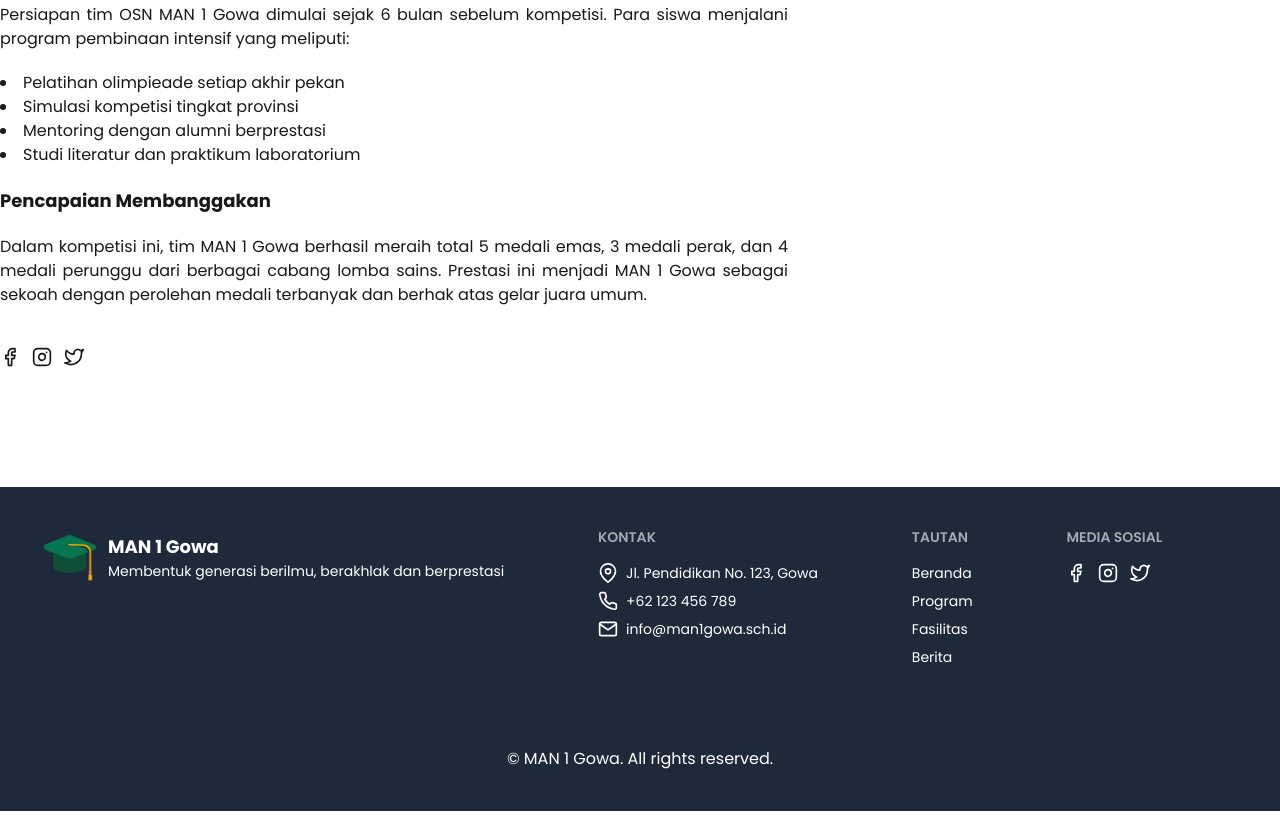
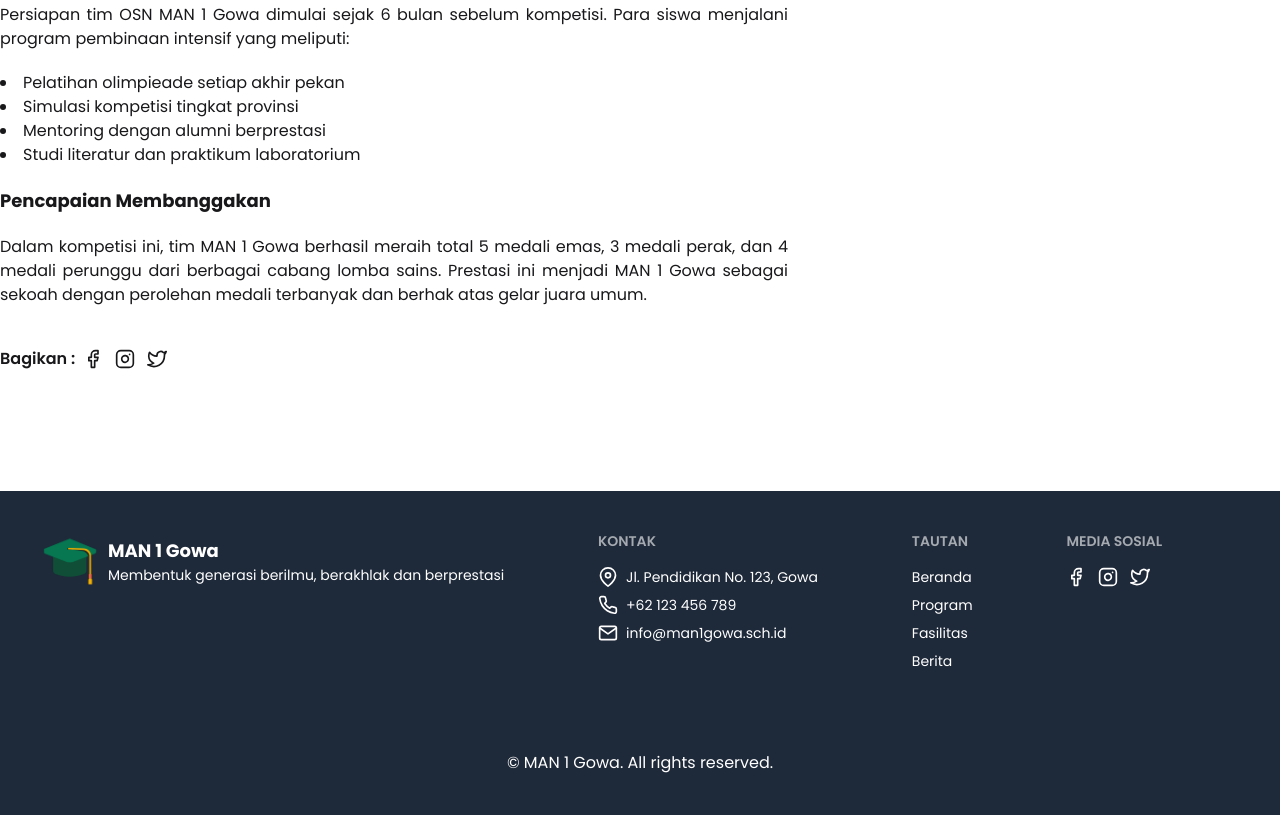
Before and after one commit to TaufiqHA/manmalgo_design, a website: page beritaDetail.html in a window 1280 px wide. Shown: the part 1174-1989 px from the top of the page. Drawn offline with nearby package versions, Linux system fonts and the light colour scheme.

Commit message:
menambahkan share ke sosial media pada halaman detail berita

```diff
--- a/beritaDetail.html
+++ b/beritaDetail.html
@@ -121,7 +121,8 @@
               </article>
 
               <!-- social media section start -->
-              <div class="mt-10">
+              <div class="mt-10 flex gap-2 items-center">
+                <p class="font-semibold">Bagikan :</p>
                 <div class="flex gap-3">
                   <a class="link link-hover"
                     ><i data-feather="facebook" class="w-5 h-5"></i
```
